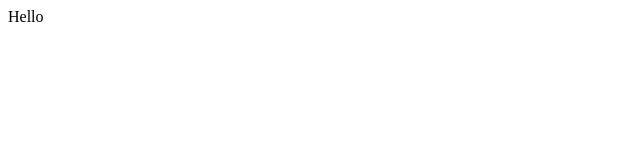
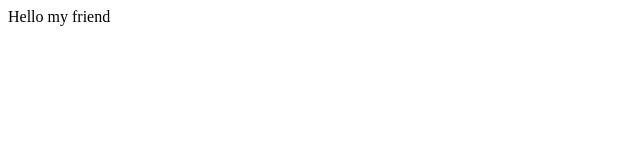
Before and after one commit to Taimshlhoup/demo-repo, a plain HTML site: page index.html in a window 1280 px wide. Shown: the full height of the page, 0-640 px from the left. Drawn offline with Linux system fonts and the light colour scheme.

Commit message:
Added index.html
some description

```diff
--- a/index.html
+++ b/index.html
@@ -1 +1 @@
-<div>Hello</div>
+<div>Hello my friend</div>
```
Also changed, not shown: 1 other file.
